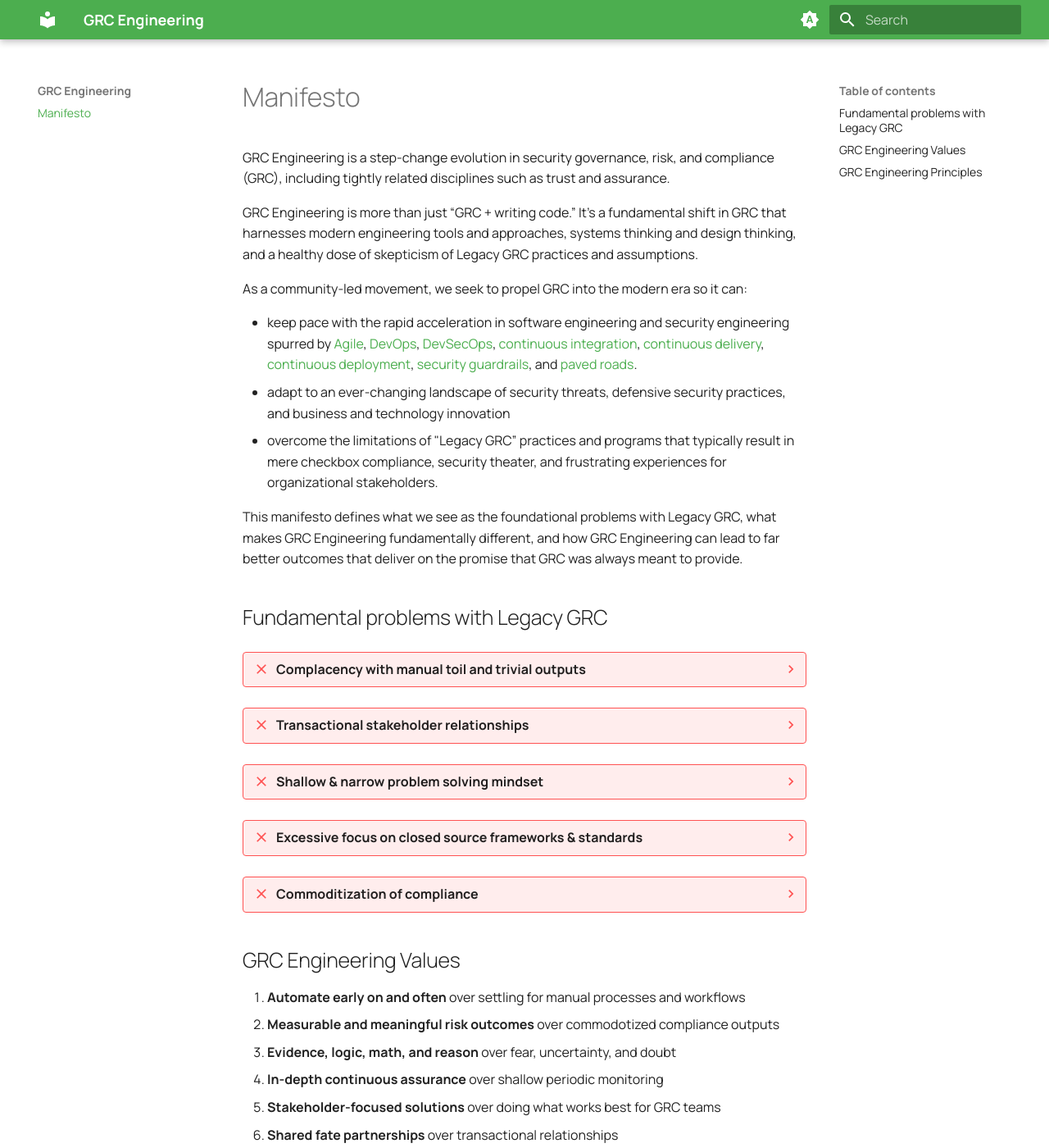
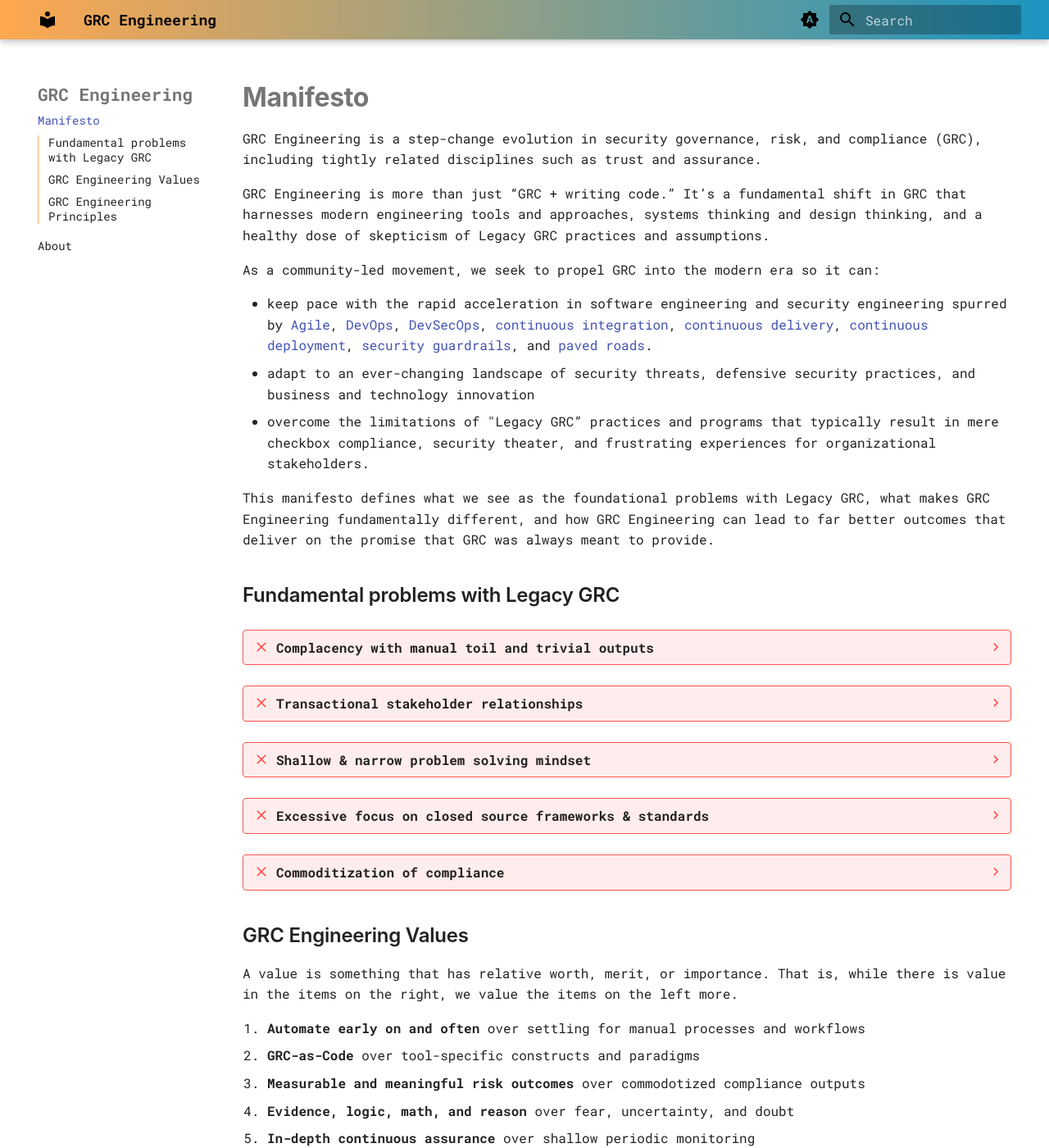
Before and after one commit to grcengineering/grcengineering.github.io, an MkDocs documentation site: the page built from docs/index.md, in a window 1280 px wide and 1400 px high. Shown: the whole window at 82% size. Built offline with MkDocs 1.6.1 and Material for MkDocs 9.7.7, drawn with Linux system fonts in a browser that asks for light colours; some web fonts are replaced; plug-ins that fetch from the network failed and are left out; some of the changed text lies outside the part shown.

Commit message:
Prepping for v1 release

```diff
--- a/docs/index.md
+++ b/docs/index.md
@@ -43,23 +43,31 @@
     In other words: automating and streamlining low-value Legacy GRC practices simply results in producing more low-value outcomes, faster. In this context, GRC is largely, if not entirely, valued as a sales enabler or a “cover your ass” necessity rather than as foundational for quickly maturing and sustaining strong security and privacy practices that significantly improve organizational outcomes and customer value.
 
 ## GRC Engineering Values
+A value is something that has relative worth, merit, or importance. That is, while there is value in the items on the right, we value the items on the left more.
 
 1. **Automate early on and often** over settling for manual processes and workflows
-2. **Measurable and meaningful risk outcomes** over commodotized compliance outputs
-3. **Evidence, logic, math, and reason** over fear, uncertainty, and doubt
-4. **In-depth continuous assurance** over shallow periodic monitoring
-5. **Stakeholder-focused solutions** over doing what works best for GRC teams
-6. **Shared fate partnerships** over transactional relationships
+2. **GRC-as-Code** over tool-specific constructs and paradigms
+3. **Measurable and meaningful risk outcomes** over commodotized compliance outputs
+4. **Evidence, logic, math, and reason** over fear, uncertainty, and doubt
+5. **In-depth continuous assurance** over shallow periodic monitoring
+6. **Stakeholder-centric UX** over building what works best for GRC teams
+7. **Shared fate partnerships** over transactional relationships
+8. **Open source community-developed solutions** over closed source vendor and industry organization solutions
+
 
 ## GRC Engineering Principles
 
-??? success "Practitioner-led GRC solutions"
+??? success Shift GRC Left
 
-    When working together in an open, collaborative, and welcoming community, GRC practitioners, more so than vendors and standards bodies, are in the best position to define and build highly effective solutions to GRC problems.
+    By embedding GRC practices during the initial stages of development, all stakeholders (including GRC, Eng, Infra) can proactively address potential risks, ensure compliance, and maintain governance standards from the outset.
+
+??? success "Practitioners Build Better Solutions"
+
+    When working together in an open, collaborative, and welcoming community, GRC practitioners, more so than vendors, government agencies, and industry organizations, are in the best position to define and build highly effective solutions to the problems they face on a regular basis. We have seen this be the case with best-in-class open source security solutions that have been developed by practitioners across other security domains over the years: Metasploit for offensive security, osquery for endpoint security, Trufflehog for credential security, etc.
 
 ??? success "GRC as a product"
 
-    When treated as a product as opposed to a service, GRC provides demonstrably beneficial business, mission, security, and assurance outcomes. (Original text: Instead, we propose the development of GRC products that demonstrably provide clearly defined business and security value outcomes.)
+    When treated as a product as opposed to a service, GRC provides demonstrably beneficial business, mission, security, and assurance outcomes - beyond GRC’s primary use cases. For example: data collected through continuous control monitoring could be used by partner teams to solve other tangentially-related problems; user access review data helping system owners proactively maintain better security hygiene beyond what is expected from a compliance programs. (Original text: Instead, we propose the development of GRC products that demonstrably provide clearly defined business and security value outcomes.)
 
 ??? success "Threat-informed GRC"
 
@@ -67,8 +75,8 @@
 
 ??? success "Systems thinking + design thinking"
 
-    [...]
+    When diagnosing problems and formulating solutions, it's crucial to identify underlying root causes, understand how they manifest, and what people’s experiences are like when dealing with them. Systems thinking allows us to make sense of the world around us by
 
 ??? success "Build vs. buy pragmatism"
 
-    Original text: Realistic and balanced approach to the build vs. buy debate
+    Is the ROI of in-house developed GRC monitoring or automation solutions worth it? GRC teams should ask themselves questions around the long term feasibility of maintaining custom code, if there is a trained support team to carry on the product, and what tribal knowledge is at risk at any given point in time with regards to employee turnover.
--- a/docs/stylesheets/extra.css
+++ b/docs/stylesheets/extra.css
@@ -1,3 +1,41 @@
 .md-typeset .admonition, .md-typeset details {
     font-size: 1em;
-  }
+}
+
+.md-typeset h1 {
+  font-weight: bolder;
+  font-size: 2em;
+  margin: 0 0 0em;
+  font-family: 'SF Pro Display', -apple-system, system-ui, BlinkMacSystemFont, 'Inter', 'Segoe UI', Roboto, Helvetica, Arial, sans-serif, 'Apple Color Emoji', 'Segoe UI Emoji', 'Segoe UI Symbol';
+}
+
+.md-typeset h2 {
+  font-weight: 600;
+  font-size: 1.5em;
+  font-family: 'SF Pro Display', -apple-system, system-ui, BlinkMacSystemFont, 'Inter', 'Segoe UI', Roboto, Helvetica, Arial, sans-serif, 'Apple Color Emoji', 'Segoe UI Emoji', 'Segoe UI Symbol';
+}
+
+.md-nav__title {
+  font-weight: 600;
+  font-size: 1.5em;
+}
+
+.md-header {
+  background-image: linear-gradient(to left, #1b95c1ff, #ffa84fff);
+}
+
+[data-md-color-scheme="grcengineering-light"] {
+    --md-primary-fg-color:        #ffa84fff;
+    --md-primary-fg-color--dark:  rgb(188, 102, 16);
+    --md-default-bg-color: #ffffff;
+    --md-primary-bg-color: #000000;
+}
+
+[data-md-color-scheme="grcengineering-dark"] {
+    --md-primary-fg-color:        #1b95c1ff;
+    --md-primary-fg-color--dark:  rgb(2, 98, 133);
+    --md-default-bg-color: #000000;
+    --md-typeset-color: #ffffff;
+    --md-default-fg-color--light: #ffffffcb;
+    --md-primary-bg-color: #000000;
+}
--- a/mkdocs.yml
+++ b/mkdocs.yml
@@ -12,30 +12,36 @@
 theme:
   name: material
   font:
-    text: Manrope
+    text: Roboto Mono
     code: Consolas
   features:
     - search.suggest
+    - navigation.instant
+    - navigation.instant.prefetch
+    - navigation.instant.progress
+    - navigation.top
+    - toc.integrate
   palette:
       # Palette toggle for automatic mode
     - media: "(prefers-color-scheme)"
-      primary: green
+      scheme: grcengineering-light
+      # primary: youtube
       toggle:
         icon: material/brightness-auto
         name: Switch to light mode
 
     # Palette toggle for light mode
     - media: "(prefers-color-scheme: light)"
-      scheme: default
-      primary: green
+      scheme: grcengineering-light
+      # primary: youtube
       toggle:
         icon: material/brightness-7
         name: Switch to dark mode
 
     # Palette toggle for dark mode
     - media: "(prefers-color-scheme: dark)"
-      scheme: slate
-      primary: lime
+      scheme: grcengineering-dark
+      # primary: lime
       toggle:
         icon: material/brightness-4
         name: Switch to system preference
```
Also changed, not shown: docs/about.md (added, +18 -0 lines).
